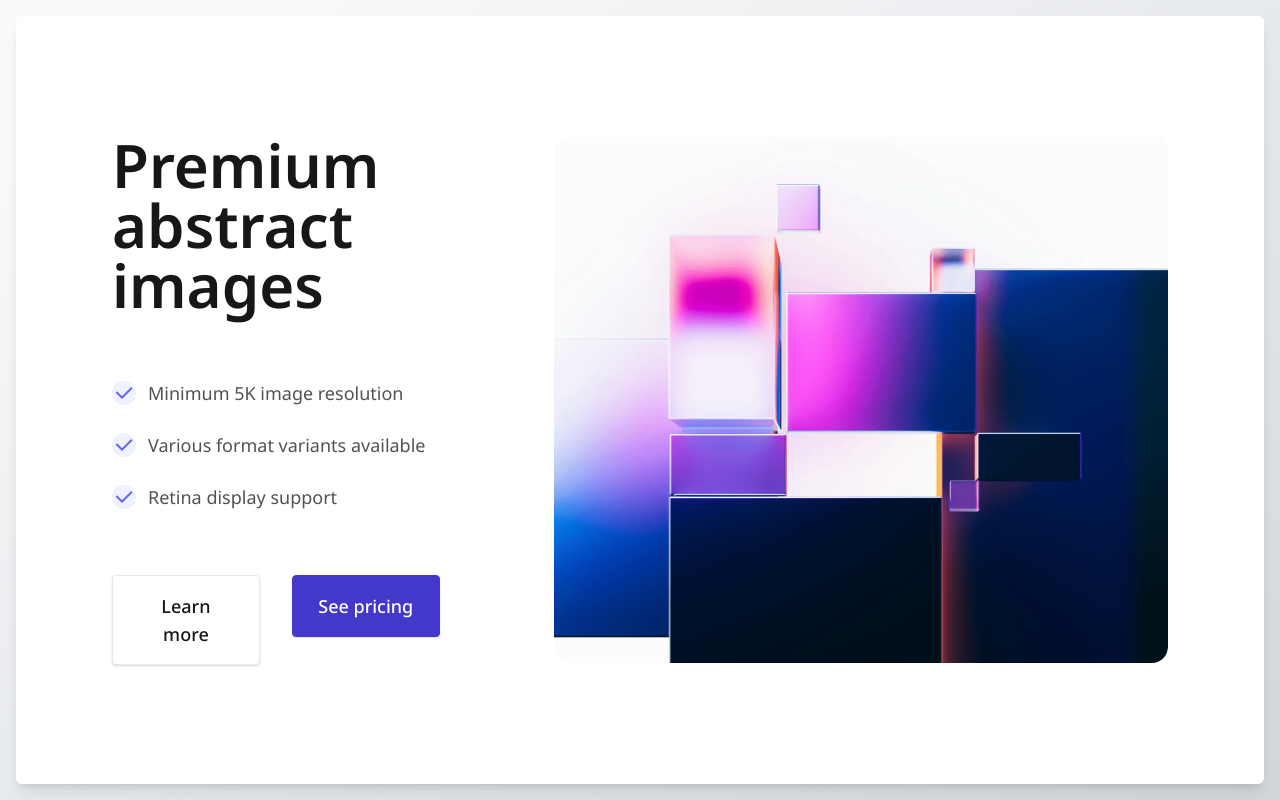
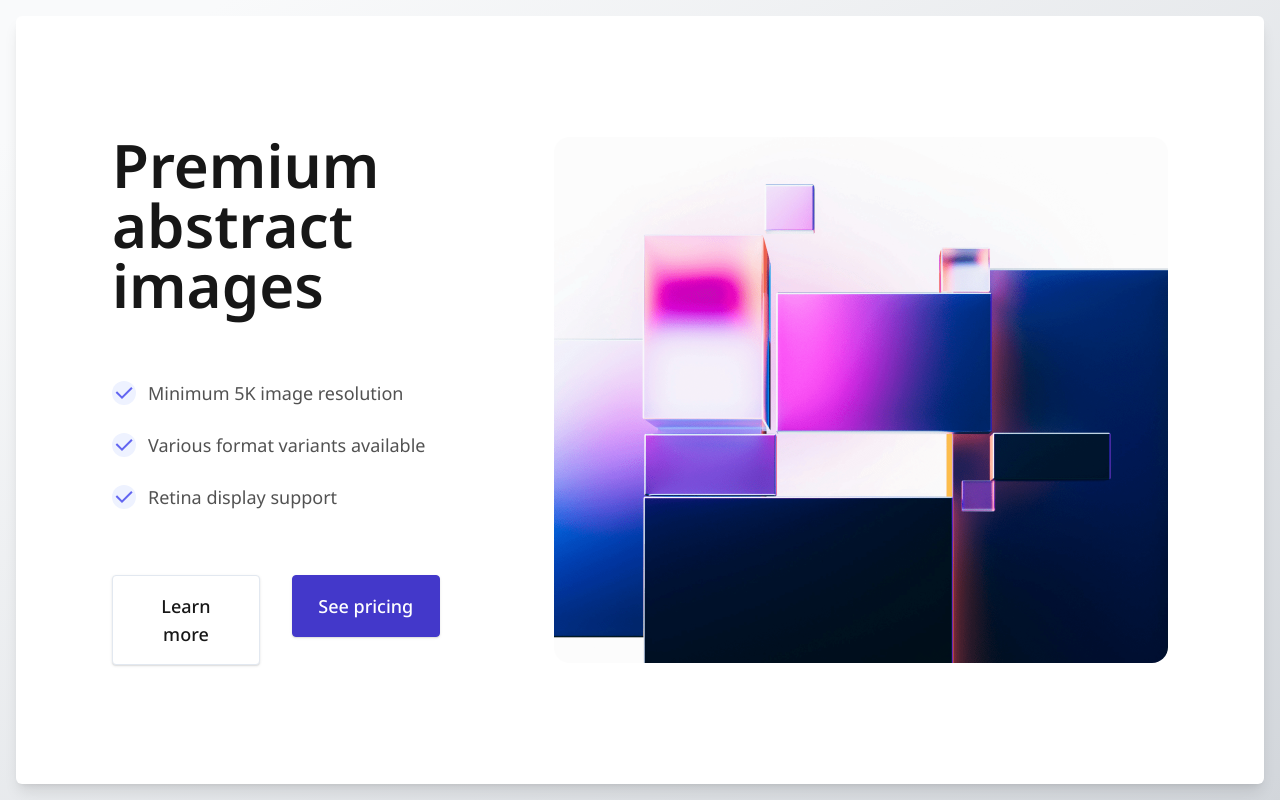
Before and after one commit to IfMalthereturnawesome/marketing, a React (Vite) app: page /hero-section-bullet in a window 1280 px wide. Built offline with nearby package versions, Linux system fonts and the light colour scheme; a web font is replaced by a local one.

Commit message:
Fix image.

```diff
--- a/src/components/HeroSectionBullet.tsx
+++ b/src/components/HeroSectionBullet.tsx
@@ -9,10 +9,10 @@ type HeroSectionBulletProps = HeroSectionBullet & {
 const HeroSectionBullet = ({ title, image, bullets, className }: HeroSectionBulletProps) => {
 	return (
 		<div className='flex w-full rounded bg-primary shadow-sm md:rounded-md md:py-2 md:shadow-md lg:shadow-lg'>
-			<div className='flex w-full justify-center px-4 py-12 md:py-16 lg:p-24'>
+			<div className='flex w-full justify-center px-4 py-12 md:py-16 lg:p-24 2xl:px-40'>
 				<section
 					className={cn(
-						'flex w-full flex-col items-center justify-center gap-12 self-stretch lg:flex-row lg:gap-8',
+						'flex w-full flex-col items-center justify-center gap-12 self-stretch lg:flex-row lg:gap-8 2xl:gap-12',
 						className,
 					)}
 				>
@@ -77,8 +77,8 @@ const HeroSectionBullet = ({ title, image, bullets, className }: HeroSectionBull
 						<img
 							src={image}
 							alt={title}
-							className={`col-span-6 flex h-[264px] w-full justify-center rounded-lg object-fill md:h-[526px] md:rounded-2xl
-								lg:col-span-7`}
+							className={`col-span-6 flex h-[264px] w-full justify-center rounded-lg object-cover md:h-[526px] md:rounded-2xl
+								lg:col-span-7 2xl:h-[750px]`}
 						/>
 					</div>
 				</section>
```
